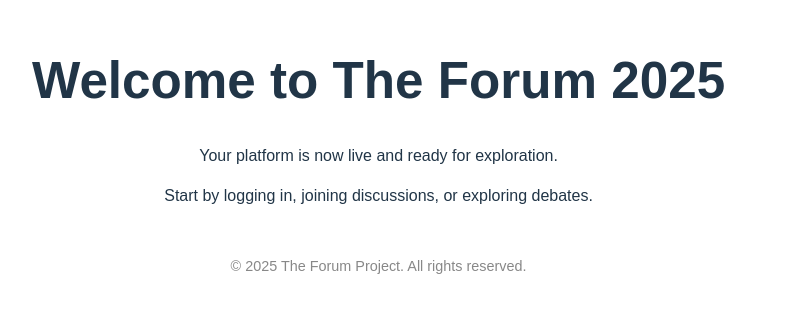
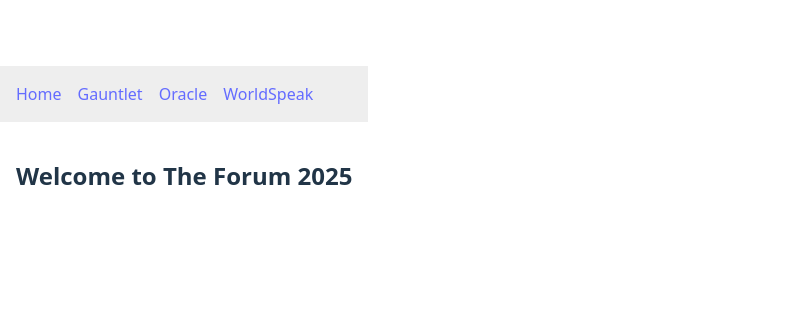
Before and after one commit to dbronk74/theforum2025, a React (Vite) app in the folder client/: page / in a window 1280 px wide. Shown: the part 252-564 px from the top of the page, without its empty margins (0-787 px from the left). Built offline with nearby package versions, Linux system fonts and the light colour scheme.

Commit message:
Add React Router with basic navigation and placeholder pages

```diff
--- a/client/src/App.tsx
+++ b/client/src/App.tsx
@@ -1,16 +1,41 @@
-import React from 'react'
+import React from 'react';
+import { BrowserRouter, Routes, Route, Link } from 'react-router-dom';
+
+function Gauntlet() {
+  return <h2>The Gauntlet - Debate Arena</h2>;
+}
+
+function Oracle() {
+  return <h2>Oracle AI Companion</h2>;
+}
+
+function WorldSpeak() {
+  return <h2>WorldSpeak Arena</h2>;
+}
+
+function Home() {
+  return <h2>Welcome to The Forum 2025</h2>;
+}
 
 function App() {
   return (
-    <div style={{ fontFamily: 'Arial, sans-serif', padding: '2rem', textAlign: 'center' }}>
-      <h1>Welcome to The Forum 2025</h1>
-      <p>Your platform is now live and ready for exploration.</p>
-      <p>Start by logging in, joining discussions, or exploring debates.</p>
-      <footer style={{ marginTop: '3rem', fontSize: '0.9rem', color: '#888' }}>
-        &copy; 2025 The Forum Project. All rights reserved.
-      </footer>
-    </div>
-  )
+    <BrowserRouter>
+      <nav style={{ padding: '1rem', backgroundColor: '#eee' }}>
+        <Link to="/" style={{ marginRight: '1rem' }}>Home</Link>
+        <Link to="/gauntlet" style={{ marginRight: '1rem' }}>Gauntlet</Link>
+        <Link to="/oracle" style={{ marginRight: '1rem' }}>Oracle</Link>
+        <Link to="/worldspeak">WorldSpeak</Link>
+      </nav>
+      <main style={{ padding: '1rem' }}>
+        <Routes>
+          <Route path="/" element={<Home />} />
+          <Route path="/gauntlet" element={<Gauntlet />} />
+          <Route path="/oracle" element={<Oracle />} />
+          <Route path="/worldspeak" element={<WorldSpeak />} />
+        </Routes>
+      </main>
+    </BrowserRouter>
+  );
 }
 
-export default App
+export default App;
```
